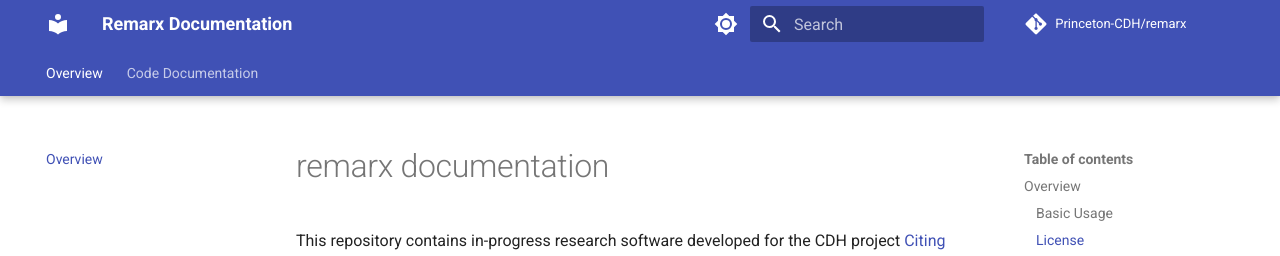
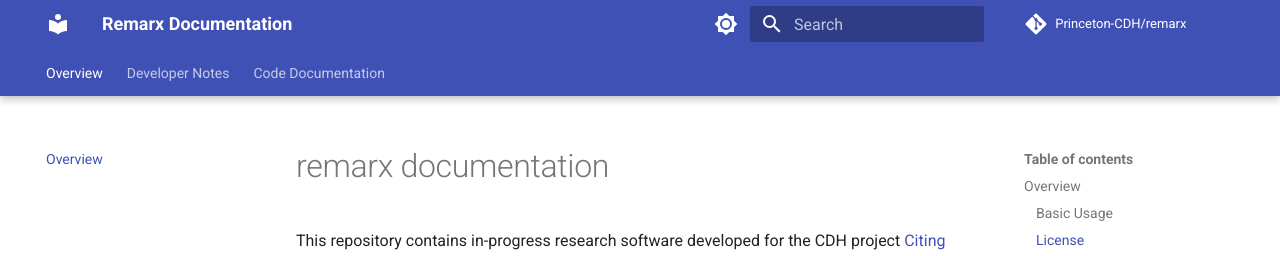
Before and after one commit to Princeton-CDH/remarx, an MkDocs documentation site: the page built from docs/index.md, in a window 1280 px wide. Shown: the top 256 px of the page. Built offline with MkDocs 1.6.1 and Material for MkDocs 9.7.7, drawn with Linux system fonts in a browser that asks for light colours; comment, search, counter and statistics services are not loaded; the version menu is left out.

Commit message:
Enable developer notes in dod

```diff
--- a/mkdocs.yml
+++ b/mkdocs.yml
@@ -30,7 +30,7 @@
     - content.code.copy
 nav:
   - Overview: index.md
-  # - Developer Notes: DEVELOPERNOTES.md
+  - Developer Notes: DEVELOPERNOTES.md
   - Code Documentation:
       - Overview: api/index.md
       - sentence: api/sentence.md
```
Also changed, not shown: docs/DEVELOPERNOTES.md (renamed from DEVELOPERNOTES.md).
